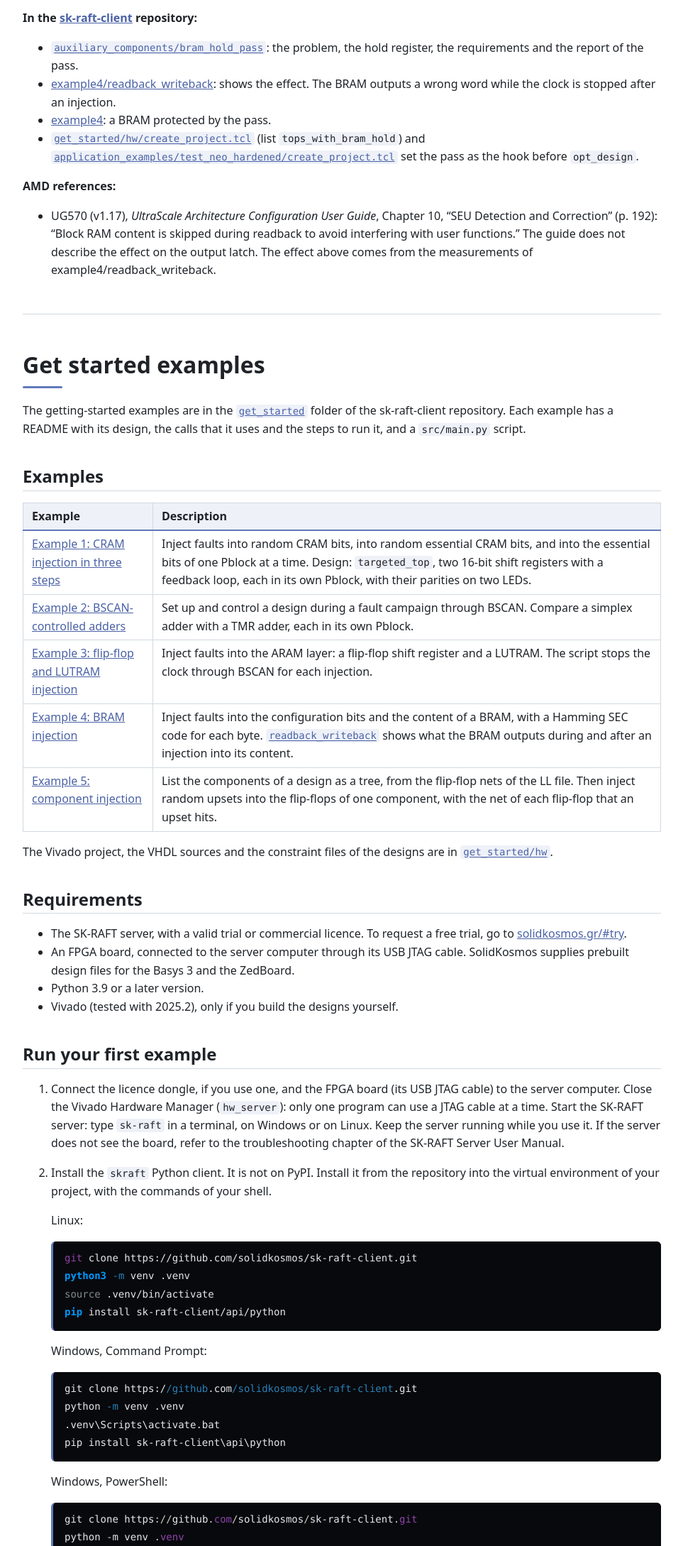
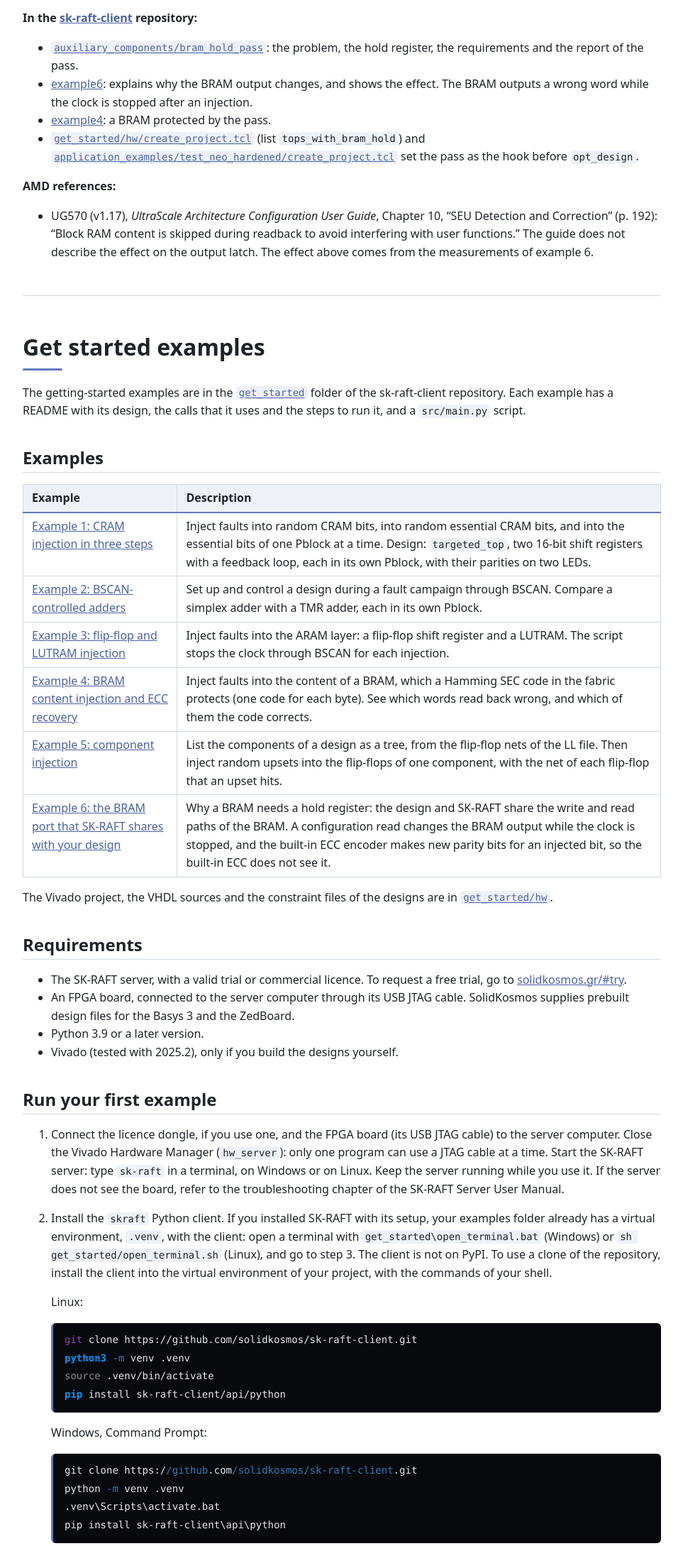
Before and after one commit to solidkosmos/solidkosmos.github.io, a plain HTML site: page index.html in a window 1280 px wide. Shown: the part 6302-8480 px from the top of the page at 71% size, without its empty margins (308-1271 px from the left). Drawn offline with Linux system fonts and the light colour scheme.

Commit message:
Updated the docs with the example 4 and 6 changes
Signed-off-by: OMarioBello <mariosbells@hotmail.com>

```diff
--- a/index.html
+++ b/index.html
@@ -470,10 +470,10 @@ repository:</strong></p>
 <li><a href="https://github.com/solidkosmos/sk-raft-client/blob/main/auxiliary_components/bram_hold_pass/README.md"><code>auxiliary_components/bram_hold_pass</code></a>:
 the problem, the hold register, the requirements and the report of the
 pass.</li>
-<li><a href="https://github.com/solidkosmos/sk-raft-client/blob/main/get_started/example4/readback_writeback/README.md">example4/readback_writeback</a>:
-shows the effect. The BRAM outputs a wrong word while the clock is
-stopped after an injection.</li>
-<li><a href="https://github.com/solidkosmos/sk-raft-client/blob/main/get_started/example4/README.md#bram-output-latch-and-the-hold-register">example4</a>:
+<li><a href="https://github.com/solidkosmos/sk-raft-client/blob/main/get_started/example6/README.md">example6</a>:
+explains why the BRAM output changes, and shows the effect. The BRAM
+outputs a wrong word while the clock is stopped after an injection.</li>
+<li><a href="https://github.com/solidkosmos/sk-raft-client/blob/main/get_started/example4/README.md#the-hold-register">example4</a>:
 a BRAM protected by the pass.</li>
 <li><a href="https://github.com/solidkosmos/sk-raft-client/blob/main/get_started/hw/create_project.tcl"><code>get_started/hw/create_project.tcl</code></a>
 (list <code>tops_with_bram_hold</code>) and <a href="https://github.com/solidkosmos/sk-raft-client/blob/main/application_examples/test_neo_hardened/create_project.tcl"><code>application_examples/test_neo_hardened/create_project.tcl</code></a>
@@ -485,8 +485,7 @@ set the pass as the hook before <code>opt_design</code>.</li>
 Guide</em>, Chapter 10, “SEU Detection and Correction” (p. 192): “Block
 RAM content is skipped during readback to avoid interfering with user
 functions.” The guide does not describe the effect on the output latch.
-The effect above comes from the measurements of
-example4/readback_writeback.</li>
+The effect above comes from the measurements of example 6.</li>
 </ul>
 <div id="GET_STARTED_EXAMPLES-index" class="page">
 
@@ -528,11 +527,10 @@ injection.</td>
 </tr>
 <tr>
 <td><a href="https://github.com/solidkosmos/sk-raft-client/tree/main/get_started/example4">Example
-4: BRAM injection</a></td>
-<td>Inject faults into the configuration bits and the content of a BRAM,
-with a Hamming SEC code for each byte. <a href="https://github.com/solidkosmos/sk-raft-client/tree/main/get_started/example4/readback_writeback"><code>readback_writeback</code></a>
-shows what the BRAM outputs during and after an injection into its
-content.</td>
+4: BRAM content injection and ECC recovery</a></td>
+<td>Inject faults into the content of a BRAM, which a Hamming SEC code
+in the fabric protects (one code for each byte). See which words read
+back wrong, and which of them the code corrects.</td>
 </tr>
 <tr>
 <td><a href="https://github.com/solidkosmos/sk-raft-client/tree/main/get_started/example5">Example
@@ -540,6 +538,15 @@ content.</td>
 <td>List the components of a design as a tree, from the flip-flop nets
 of the LL file. Then inject random upsets into the flip-flops of one
 component, with the net of each flip-flop that an upset hits.</td>
+</tr>
+<tr>
+<td><a href="https://github.com/solidkosmos/sk-raft-client/tree/main/get_started/example6">Example
+6: the BRAM port that SK-RAFT shares with your design</a></td>
+<td>Why a BRAM needs a hold register: the design and SK-RAFT share the
+write and read paths of the BRAM. A configuration read changes the BRAM
+output while the clock is stopped, and the built-in ECC encoder makes
+new parity bits for an injected bit, so the built-in ECC does not see
+it.</td>
 </tr>
 </tbody>
 </table>
@@ -565,9 +572,14 @@ at a time. Start the SK-RAFT server: type <code>sk-raft</code> in a
 terminal, on Windows or on Linux. Keep the server running while you use
 it. If the server does not see the board, refer to the troubleshooting
 chapter of the SK-RAFT Server User Manual.</p></li>
-<li><p>Install the <code>skraft</code> Python client. It is not on PyPI.
-Install it from the repository into the virtual environment of your
-project, with the commands of your shell.</p>
+<li><p>Install the <code>skraft</code> Python client. If you installed
+SK-RAFT with its setup, your examples folder already has a virtual
+environment, <code>.venv</code>, with the client: open a terminal with
+<code>get_started\open_terminal.bat</code> (Windows) or
+<code>sh get_started/open_terminal.sh</code> (Linux), and go to step 3.
+The client is not on PyPI. To use a clone of the repository, install the
+client into the virtual environment of your project, with the commands
+of your shell.</p>
 <p>Linux:</p>
 <div class="sourceCode" id="cb3"><pre class="sourceCode bash"><code class="sourceCode bash"><span id="cb3-1"><a href="#cb3-1" aria-hidden="true" tabindex="-1"></a><span class="fu">git</span> clone https://github.com/solidkosmos/sk-raft-client.git</span>
 <span id="cb3-2"><a href="#cb3-2" aria-hidden="true" tabindex="-1"></a><span class="ex">python3</span> <span class="at">-m</span> venv .venv</span>
@@ -596,11 +608,14 @@ virtual environment without activation:
 <li><p>Extract the prebuilt design files:</p>
 <div class="sourceCode" id="cb7"><pre class="sourceCode bash"><code class="sourceCode bash"><span id="cb7-1"><a href="#cb7-1" aria-hidden="true" tabindex="-1"></a><span class="bu">cd</span> sk-raft-client/get_started/hw/design_examples</span>
 <span id="cb7-2"><a href="#cb7-2" aria-hidden="true" tabindex="-1"></a><span class="ex">./unzip_designs.sh</span>        <span class="co"># unzip_designs.bat on Windows</span></span></code></pre></div></li>
-<li><p>Find the serial number of your board:</p>
+<li><p>Check that the server sees your board:</p>
 <div class="sourceCode" id="cb8"><pre class="sourceCode bash"><code class="sourceCode bash"><span id="cb8-1"><a href="#cb8-1" aria-hidden="true" tabindex="-1"></a><span class="bu">cd</span> sk-raft-client/get_started</span>
 <span id="cb8-2"><a href="#cb8-2" aria-hidden="true" tabindex="-1"></a><span class="ex">python</span> list_devices.py</span></code></pre></div></li>
-<li><p>Set <code>SERIAL_NUMBER</code> and <code>BOARD</code> at the top
-of <code>example1/src/main.py</code>, then run it:</p>
+<li><p>Set <code>BOARD</code> at the top of
+<code>example1/src/main.py</code>, and <code>SK_RAFT_SERVER_IP</code> if
+the server runs on another computer. The script attaches to the first
+board that the server lists, so connect only the target board. Then run
+the script:</p>
 <div class="sourceCode" id="cb9"><pre class="sourceCode bash"><code class="sourceCode bash"><span id="cb9-1"><a href="#cb9-1" aria-hidden="true" tabindex="-1"></a><span class="bu">cd</span> example1/src</span>
 <span id="cb9-2"><a href="#cb9-2" aria-hidden="true" tabindex="-1"></a><span class="ex">python</span> main.py</span></code></pre></div></li>
 </ol>
```
